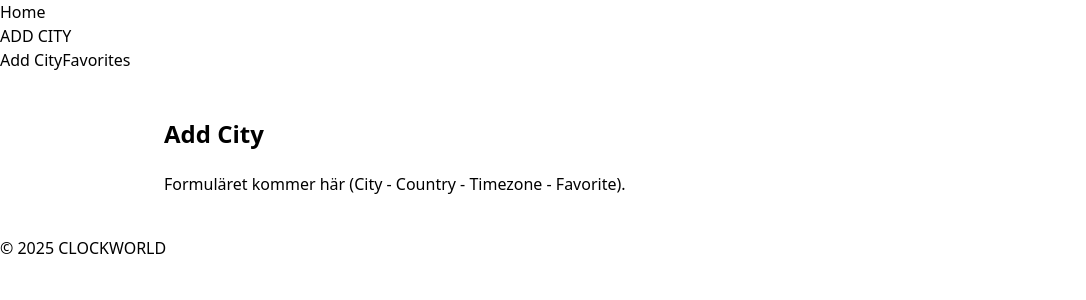
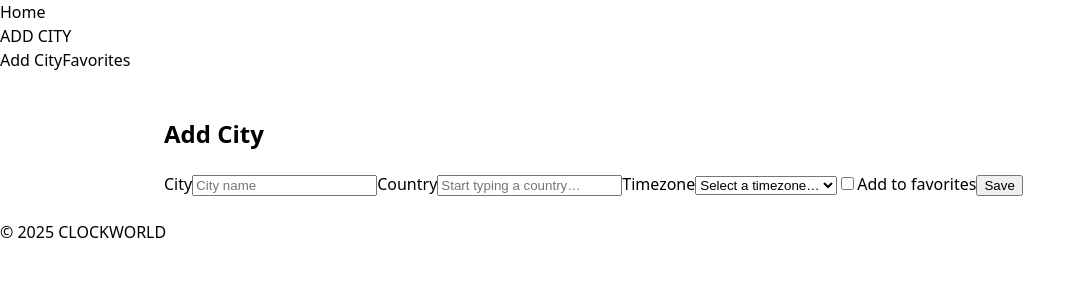
Before and after one commit to Bobbyloo89/CLOCKWORLD, a React (Vite) app: page /add in a window 1280 px wide. Shown: the top 300 px of the page, without its empty margins (0-1086 px from the left). Built offline with nearby package versions, Linux system fonts and the light colour scheme.

Commit message:
Remade AddCity-page. Added components/form/CountrySelect and components/form/TimezoneSelect. Made country-input-field searchable. Timezone-input-field is filtered by country-input. Added duplicate-checks, saving to localStorage and navigation.

```diff
--- a/src/components/form/CountrySelect.tsx
+++ b/src/components/form/CountrySelect.tsx
@@ -0,0 +1,25 @@
+type Props = {
+  countries: string[];
+  value: string;
+  onChange: (value: string) => void;
+};
+
+export default function CountrySelect({ countries, value, onChange }: Props) {
+  return (
+    <label>
+      Country
+      <input
+        list="countries-list"
+        value={value}
+        onChange={(e) => onChange(e.target.value)}
+        placeholder="Start typing a country…"
+        autoComplete="off"
+      />
+      <datalist id="countries-list">
+        {countries.map((c) => (
+          <option key={c} value={c} />
+        ))}
+      </datalist>
+    </label>
+  );
+}
--- a/src/components/form/TimezoneSelect.tsx
+++ b/src/components/form/TimezoneSelect.tsx
@@ -0,0 +1,21 @@
+type Props = {
+  timezones: string[];
+  value: string;
+  onChange: (value: string) => void;
+};
+
+export default function TimezoneSelect({ timezones, value, onChange }: Props) {
+  return (
+    <label>
+      Timezone
+      <select value={value} onChange={(e) => onChange(e.target.value)}>
+        <option value="">Select a timezone…</option>
+        {timezones.map((tz) => (
+          <option key={tz} value={tz}>
+            {tz}
+          </option>
+        ))}
+      </select>
+    </label>
+  );
+}
--- a/src/pages/AddCity.tsx
+++ b/src/pages/AddCity.tsx
@@ -1,8 +1,154 @@
+import { useEffect, useMemo, useState } from "react";
+import { useNavigate } from "react-router-dom";
+import countriesData from "../data/countries.json";
+import tzData from "../data/iana_timezones.json";
+import seedCities from "../data/cities.json";
+import type { Country, IanaTz, SeedCity, CityEntry } from "../types";
+import { slugify } from "../utils/slug";
+import { loadUserCities, saveUserCities } from "../utils/storage";
+import CountrySelect from "../components/form/CountrySelect";
+import TimezoneSelect from "../components/form/TimezoneSelect";
+
 export default function AddCity() {
+  const navigate = useNavigate();
+
+  const allCountries = (countriesData as Country[]).map((c) => c.name);
+  const iana = tzData as IanaTz[];
+  const seeds = seedCities as SeedCity[];
+
+  const [city, setCity] = useState("");
+  const [country, setCountry] = useState("");
+  const [tz, setTz] = useState("");
+  const [favorite, setFavorite] = useState(false);
+  const [message, setMessage] = useState<string | null>(null);
+
+  function isValidCountryName(name: string): boolean {
+    const target = slugify(name.trim());
+    return allCountries.some((c) => slugify(c) === target);
+  }
+
+  // Timezones for chose country (if country exists)
+  const timezonesForCountry = useMemo(() => {
+    if (!country || !isValidCountryName(country)) return [];
+    const cSlug = slugify(country);
+    const set = new Set<string>();
+    for (const item of iana) {
+      if (item.countries.some((nm) => slugify(nm) === cSlug)) {
+        set.add(item.tz);
+      }
+    }
+    return Array.from(set).sort((a, b) => a.localeCompare(b));
+  }, [iana, country]);
+
+  // Reset tz when country changes
+  useEffect(() => {
+    setTz("");
+  }, [country]);
+
+  function existsInSeeds(cn: string, ct: string): boolean {
+    const c1 = slugify(cn);
+    const c2 = slugify(ct);
+    return (seeds as SeedCity[]).some(
+      (s) => slugify(s.country) === c1 && slugify(s.city) === c2
+    );
+  }
+
+  function existsInUser(cn: string, ct: string): boolean {
+    const list = loadUserCities();
+    const c1 = slugify(cn);
+    const c2 = slugify(ct);
+    return list.some(
+      (s) => slugify(s.country) === c1 && slugify(s.city) === c2
+    );
+  }
+
+  function onSubmit(e: React.FormEvent) {
+    e.preventDefault();
+    setMessage(null);
+
+    const cityTrim = city.trim();
+    const countryTrim = country.trim();
+
+    if (!cityTrim) {
+      setMessage("Please enter a city name!");
+      return;
+    }
+    if (!countryTrim) {
+      setMessage("Please select a country!");
+      return;
+    }
+    if (!isValidCountryName(countryTrim)) {
+      setMessage("Please select a country from the list!");
+      return;
+    }
+    if (!tz) {
+      setMessage("Please select a timezone!");
+      return;
+    }
+
+    if (
+      existsInSeeds(countryTrim, cityTrim) ||
+      existsInUser(countryTrim, cityTrim)
+    ) {
+      setMessage("That city in that country already exists!");
+      return;
+    }
+
+    const newEntry: CityEntry = {
+      city: cityTrim,
+      country: countryTrim,
+      tz,
+      favorite,
+    };
+
+    const current = loadUserCities();
+    const updated = [...current, newEntry];
+    saveUserCities(updated);
+
+    const to = `/${slugify(countryTrim)}/${slugify(cityTrim)}`;
+    navigate(to);
+  }
+
   return (
     <main>
       <h2>Add City</h2>
-      <p>Formuläret kommer här (City - Country - Timezone - Favorite).</p>
+
+      <form onSubmit={onSubmit}>
+        <label>
+          City
+          <input
+            type="text"
+            value={city}
+            onChange={(e) => setCity(e.target.value)}
+            placeholder="City name"
+          />
+        </label>
+
+        <CountrySelect
+          countries={allCountries}
+          value={country}
+          onChange={setCountry}
+        />
+
+        <TimezoneSelect
+          timezones={timezonesForCountry}
+          value={tz}
+          onChange={setTz}
+        />
+
+        <label>
+          <input
+            type="checkbox"
+            checked={favorite}
+            onChange={(e) => setFavorite(e.target.checked)}
+          />
+          Add to favorites
+        </label>
+
+        <button type="submit">Save</button>
+      </form>
+
+      {message ? <p>{message}</p> : null}
     </main>
   );
 }
```
Also changed, not shown: src/types/index.ts (+9 -0 lines).
